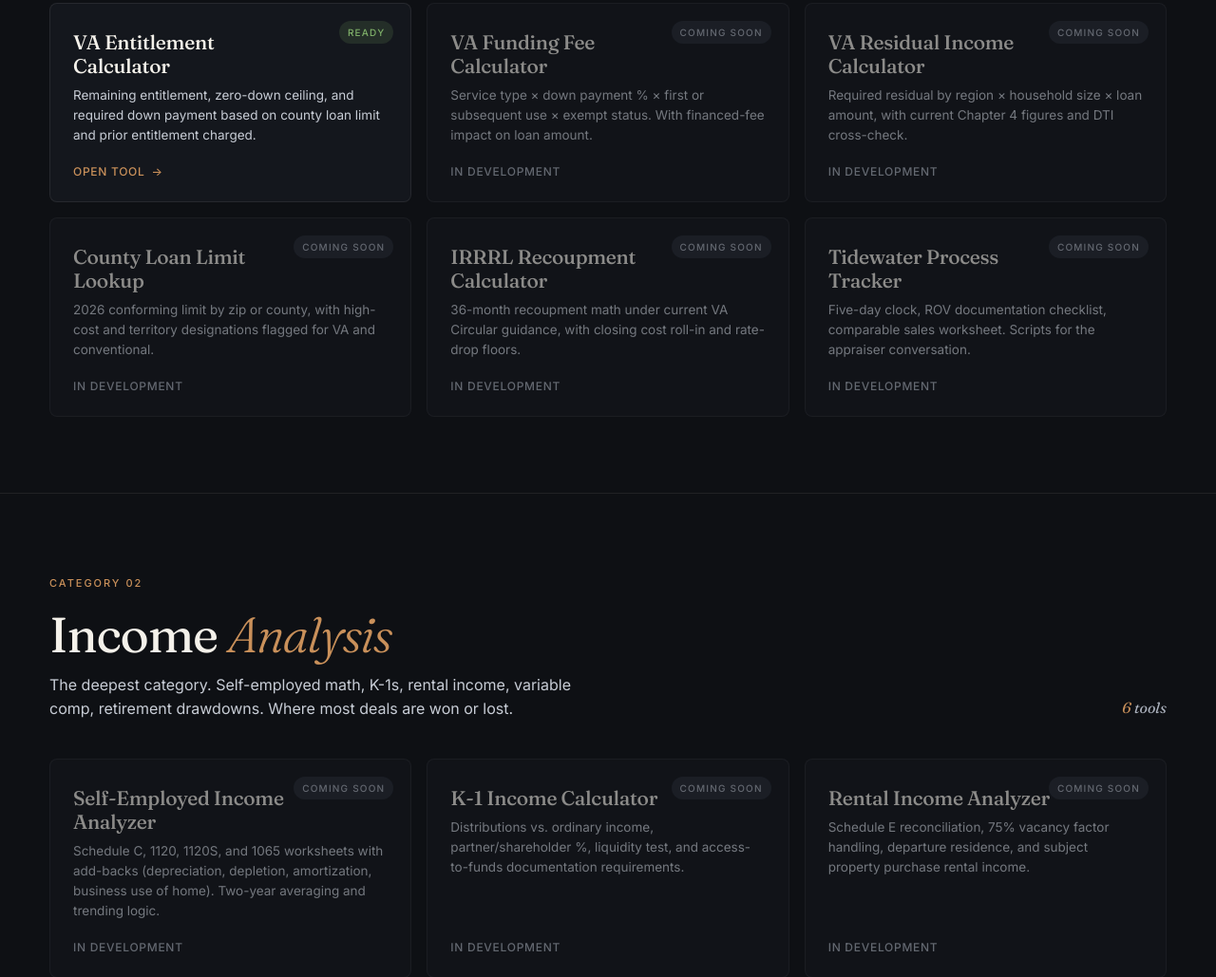
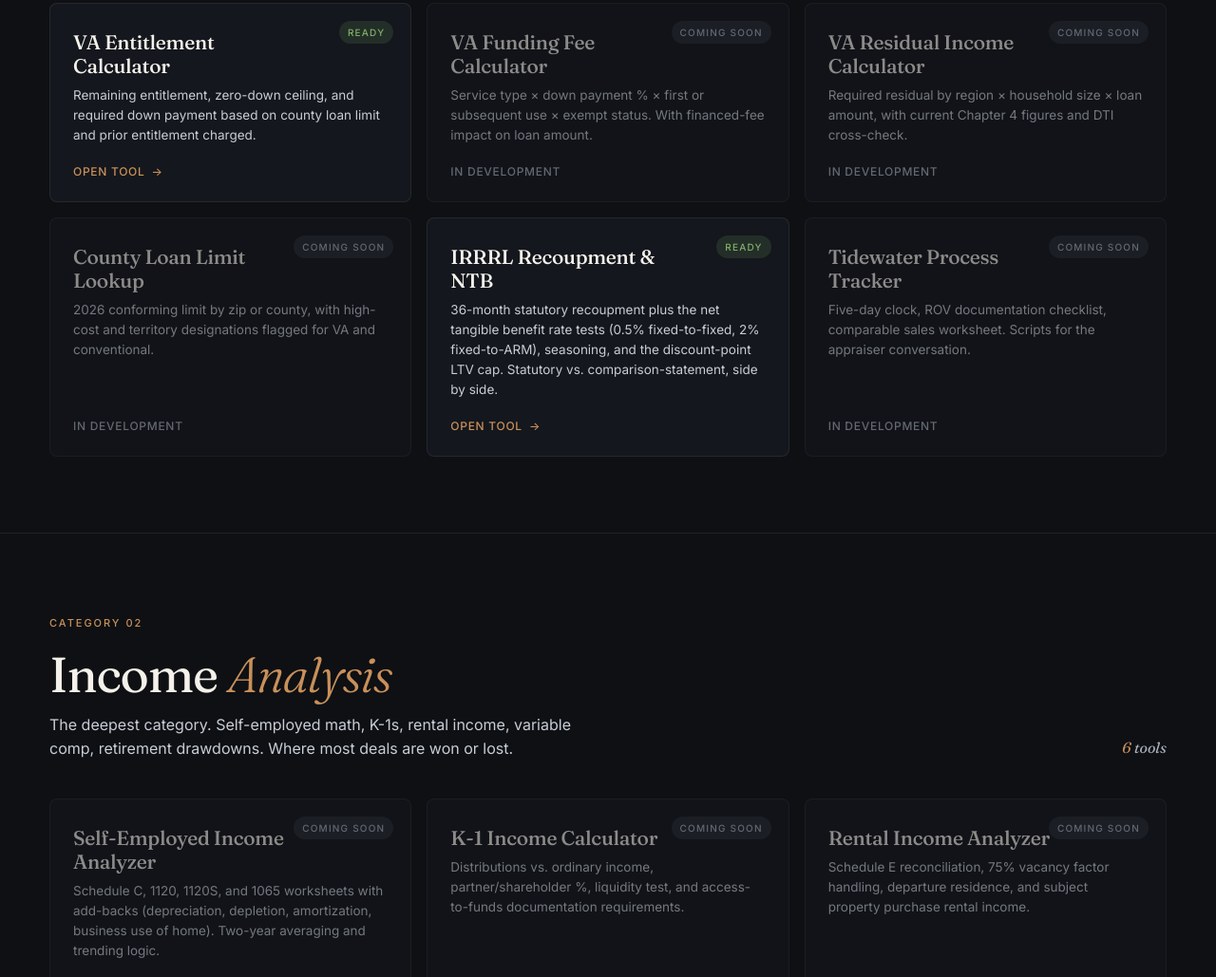
Before and after one commit to bacisys/TheLODesk, a plain HTML site: page index.html in a window 1280 px wide. Shown: the part 1000-2029 px from the top of the page at 95% size. Drawn offline with Linux system fonts and the light colour scheme; files that its build step writes are made by us from their sources.

Commit message:
Add files via upload

```diff
--- a/index.html
+++ b/index.html
@@ -126,12 +126,12 @@
         <span class="tool-cta">In development</span>
       </div>
 
-      <div class="tool-card coming">
-        <span class="tool-status">Coming Soon</span>
-        <h3>IRRRL Recoupment Calculator</h3>
-        <p class="tool-desc">36-month recoupment math under current VA Circular guidance, with closing cost roll-in and rate-drop floors.</p>
-        <span class="tool-cta">In development</span>
-      </div>
+      <a href="tools/irrrl-recoupment-calculator.html" class="tool-card ready">
+        <span class="tool-status">Ready</span>
+        <h3>IRRRL Recoupment &amp; NTB</h3>
+        <p class="tool-desc">36-month statutory recoupment plus the net tangible benefit rate tests (0.5% fixed-to-fixed, 2% fixed-to-ARM), seasoning, and the discount-point LTV cap. Statutory vs. comparison-statement, side by side.</p>
+        <span class="tool-cta">Open tool <span class="arrow">→</span></span>
+      </a>
 
       <div class="tool-card coming">
         <span class="tool-status">Coming Soon</span>
```
